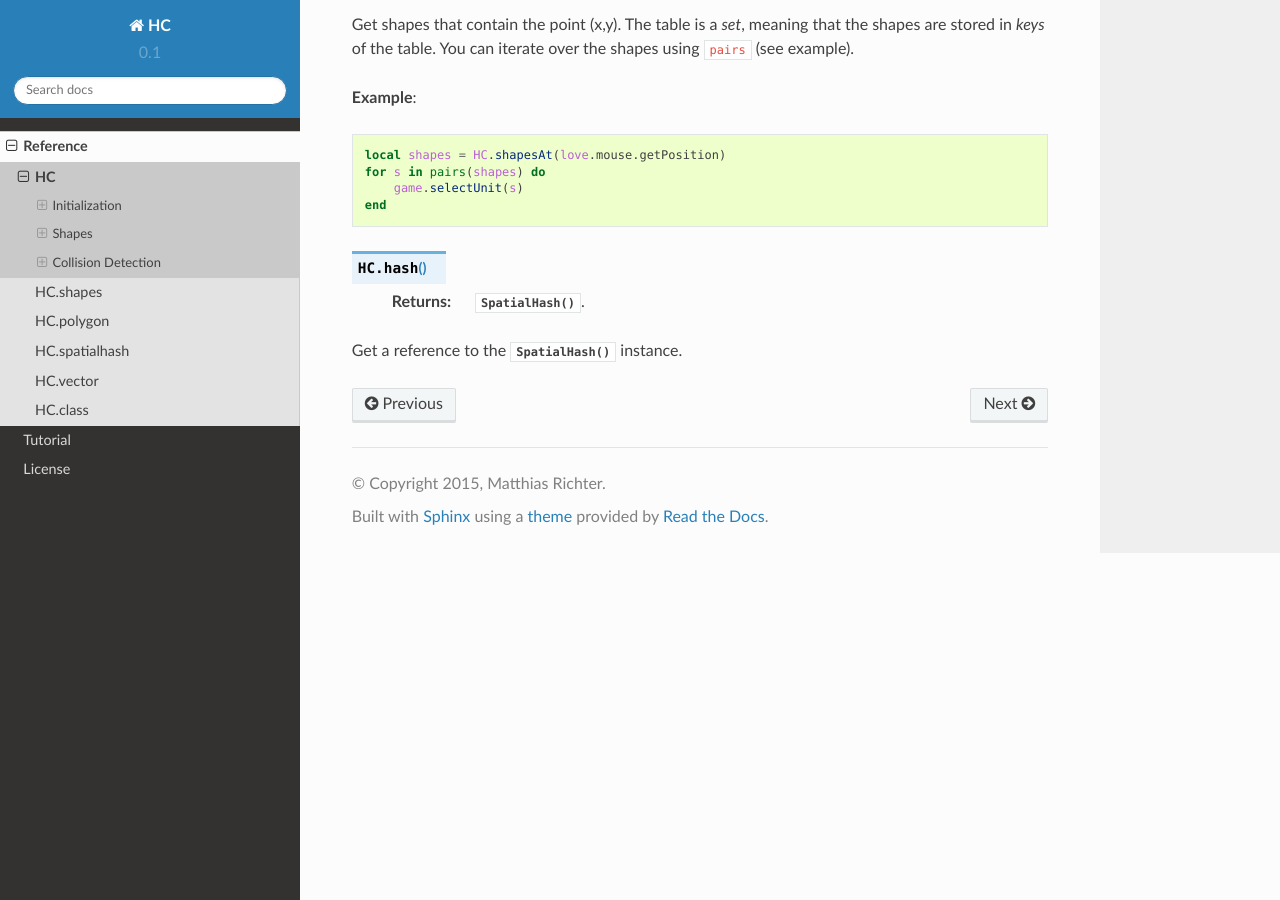
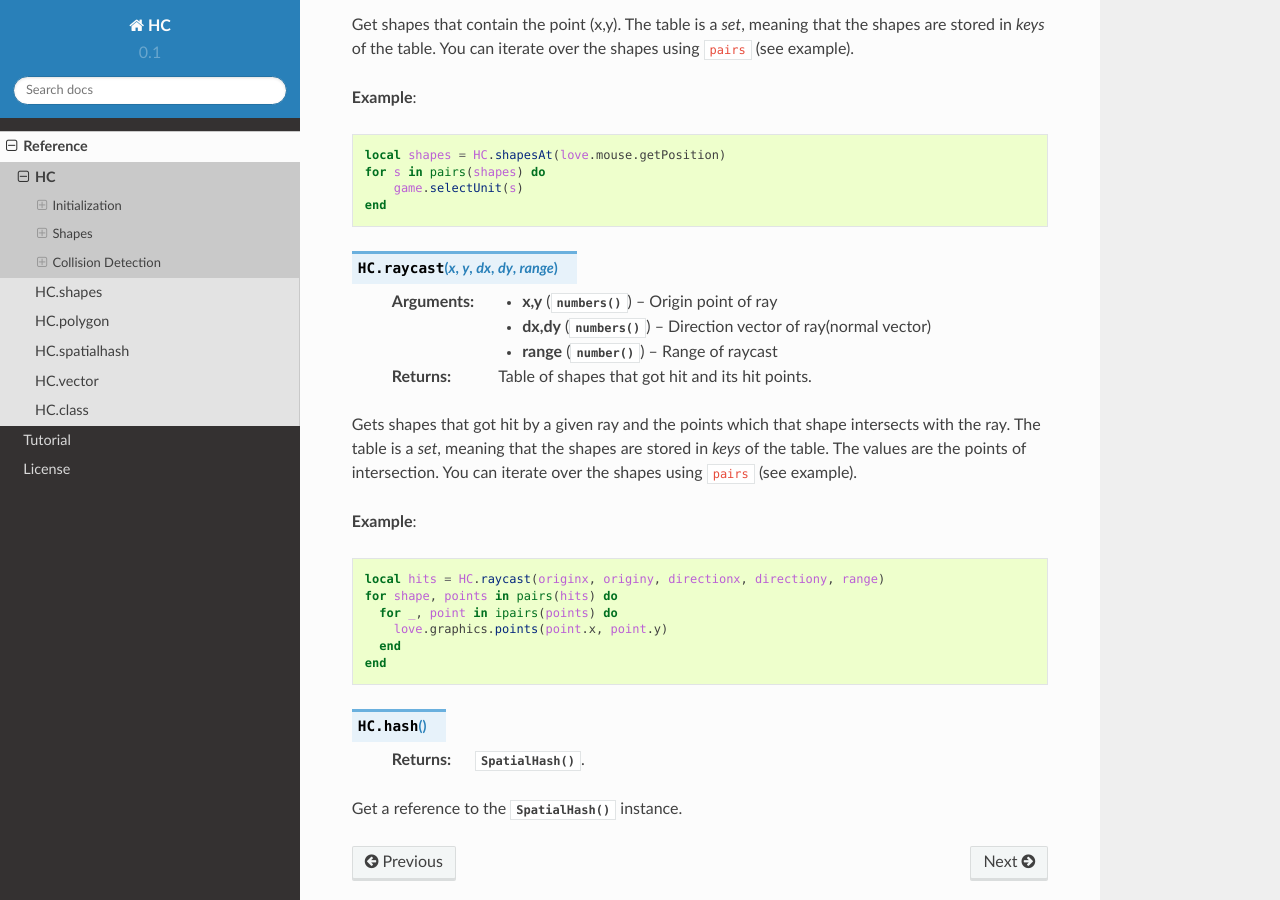
Before and after one commit to vrld/HC, a Sphinx documentation site: the page built from docs/MainModule.rst, in a window 1280 px wide and 900 px high, scrolled down 5236 px. Built offline with Sphinx 7.4.7 and the Read the Docs theme 2.0.0, drawn with Linux system fonts in a browser that asks for light colours.

Commit message:
Added raycast function (#70)
* Added a raycast function

* Now raycast returns hit points instead of ray parameters.

* Added documentation for raycast function

* Fixed indentention

```diff
--- a/docs/MainModule.rst
+++ b/docs/MainModule.rst
@@ -254,6 +254,25 @@ You can iterate over the shapes using ``pairs`` (see example).
         game.selectUnit(s)
     end
 
+.. function:: HC.raycast(x, y, dx, dy, range)
+
+   :param numbers x,y: Origin point of ray
+   :param numbers dx,dy: Direction vector of ray(normal vector)
+   :param number range: Range of raycast
+   :returns: Table of shapes that got hit and its hit points.
+
+Gets shapes that got hit by a given ray and the points which that shape intersects with the ray.
+The table is a *set*, meaning that the shapes are stored in *keys* of the table. The values are the points of intersection. You can iterate over the shapes using ``pairs`` (see example).
+
+**Example**::
+
+    local hits = HC.raycast(originx, originy, directionx, directiony, range)
+    for shape, points in pairs(hits) do
+      for _, point in ipairs(points) do
+        love.graphics.points(point.x, point.y)
+      end
+    end
+
 
 .. function:: HC.hash()
 
```
Also changed, not shown: 1 other file.
